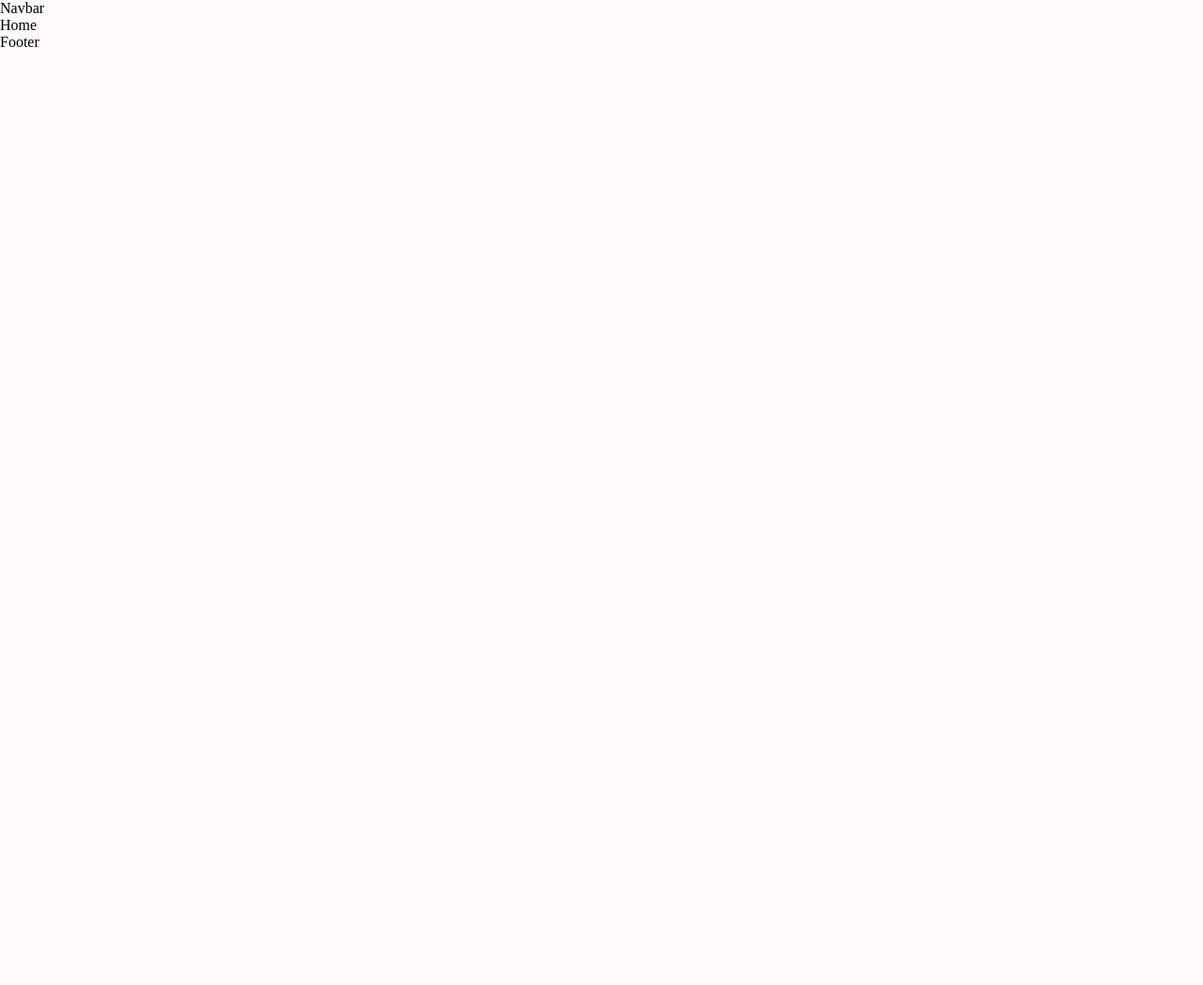
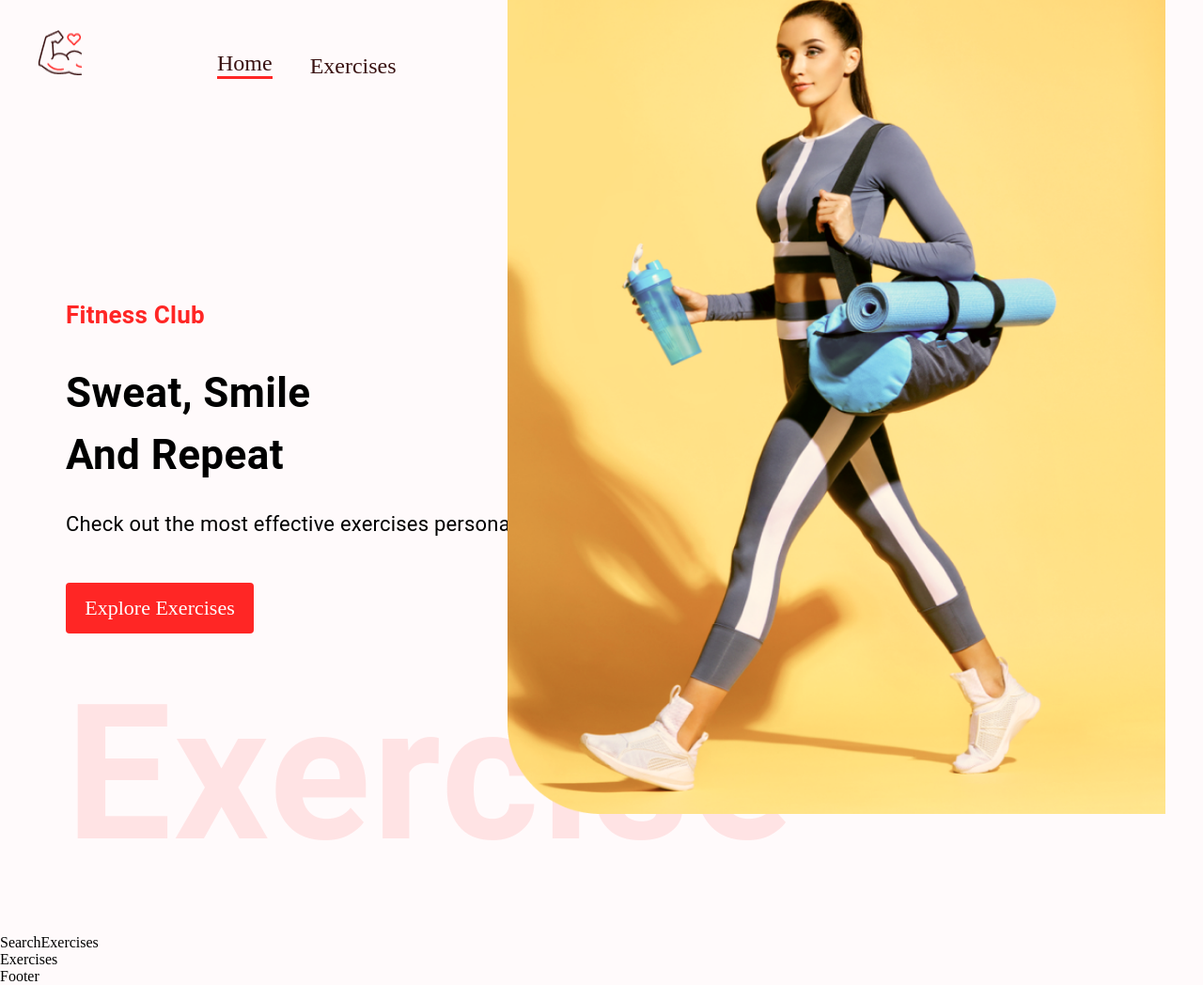
Before and after one commit to Bhharatth/Gym_Exercises, a React (Create React App) app: page / in a window 1280 px wide. Shown: the whole page at 94% size. Before the commit the page ends 800 px from the top, so only its background shows below. Built offline with nearby package versions, Linux system fonts and the light colour scheme.

Commit message:
hero banner created

```diff
--- /dev/null
+++ b/src/components/Exercises.js
@@ -0,0 +1,9 @@
+import React from 'react'
+
+const Exercises = () => {
+  return (
+    <div>Exercises</div>
+  )
+}
+
+export default Exercises
--- /dev/null
+++ b/src/components/HeroBanner.js
@@ -0,0 +1,26 @@
+import React from 'react';
+import { Box, Stack, Typography } from '@mui/material';
+
+import HeroBannerImage from '../assets/images/banner.png';
+
+const HeroBanner = () => (
+  <Box sx={{ mt: { lg: '212px', xs: '70px' }, ml: { sm: '50px' } }} position="relative" p="20px">
+    <Typography color="#FF2625" fontWeight="600" fontSize="26px">Fitness Club</Typography>
+    <Typography fontWeight={700} sx={{ fontSize: { lg: '44px', xs: '40px' } }} mb="23px" mt="30px">
+      Sweat, Smile <br />
+      And Repeat
+    </Typography>
+    <Typography fontSize="22px" lineHeight="35px">
+      Check out the most effective exercises personalized to you
+    </Typography>
+    <Stack>
+      <a href="#exercises" style={{ marginTop: '45px', textDecoration: 'none', width: '200px', textAlign: 'center', background: '#FF2625', padding: '14px', fontSize: '22px', textTransform: 'none', color: 'white', borderRadius: '4px' }}>Explore Exercises</a>
+    </Stack>
+    <Typography fontWeight={600} color="#FF2625" sx={{ opacity: '0.1', display: { lg: 'block', xs: 'none' }, fontSize: '200px' }}>
+      Exercise
+    </Typography>
+    <img src={HeroBannerImage} alt="hero-banner" className="hero-banner-img" />
+  </Box>
+);
+
+export default HeroBanner;
--- a/src/components/Navbar.js
+++ b/src/components/Navbar.js
@@ -1,8 +1,26 @@
-import React from 'react'
+import React from 'react';
+import { Link } from 'react-router-dom';
+import { Stack } from '@mui/material';
+
+import Logo from '../assets/images/Logo.png';
 
 const Navbar = () => {
   return (
-    <div>Navbar</div>
+    <Stack direction="row" justifyContent="space-around" sx={{ gap: { sm: '123px', xs: '40px' }, mt: { sm: '32px', xs: '20px' }, justifyContent: 'none' }} px="20px">
+    <Link to="/">
+      <img src={Logo} alt="logo" style={{ width: '48px', height: '48px', margin: '0px 20px' }} />
+    </Link>
+    <Stack
+      direction="row"
+      gap="40px"
+      fontFamily="Alegreya"
+      fontSize="24px"
+      alignItems="flex-end"
+    >
+      <Link to="/" style={{ textDecoration: 'none', color: '#3A1212', borderBottom: '3px solid #FF2625' }}>Home</Link>
+      <a href="#exercises" style={{ textDecoration: 'none', color: '#3A1212' }}>Exercises</a>
+    </Stack>
+  </Stack>
   )
 }
 
--- /dev/null
+++ b/src/components/SearchExercises.js
@@ -0,0 +1,9 @@
+import React from 'react'
+
+const SearchExercises = () => {
+  return (
+    <div>SearchExercises</div>
+  )
+}
+
+export default SearchExercises
--- a/src/pages/Home.js
+++ b/src/pages/Home.js
@@ -1,8 +1,16 @@
-import React from 'react'
+import React, { useState } from 'react';
+import { Box } from '@mui/material';
+import HeroBanner from '../components/HeroBanner';
+import SearchExercises from '../components/SearchExercises';
+import Exercises from '../components/Exercises';
 
 const Home = () => {
   return (
-    <div>Home</div>
+    <Box>
+        <HeroBanner/>
+        <SearchExercises/>
+        <Exercises/>
+    </Box>
   )
 }
 
```
